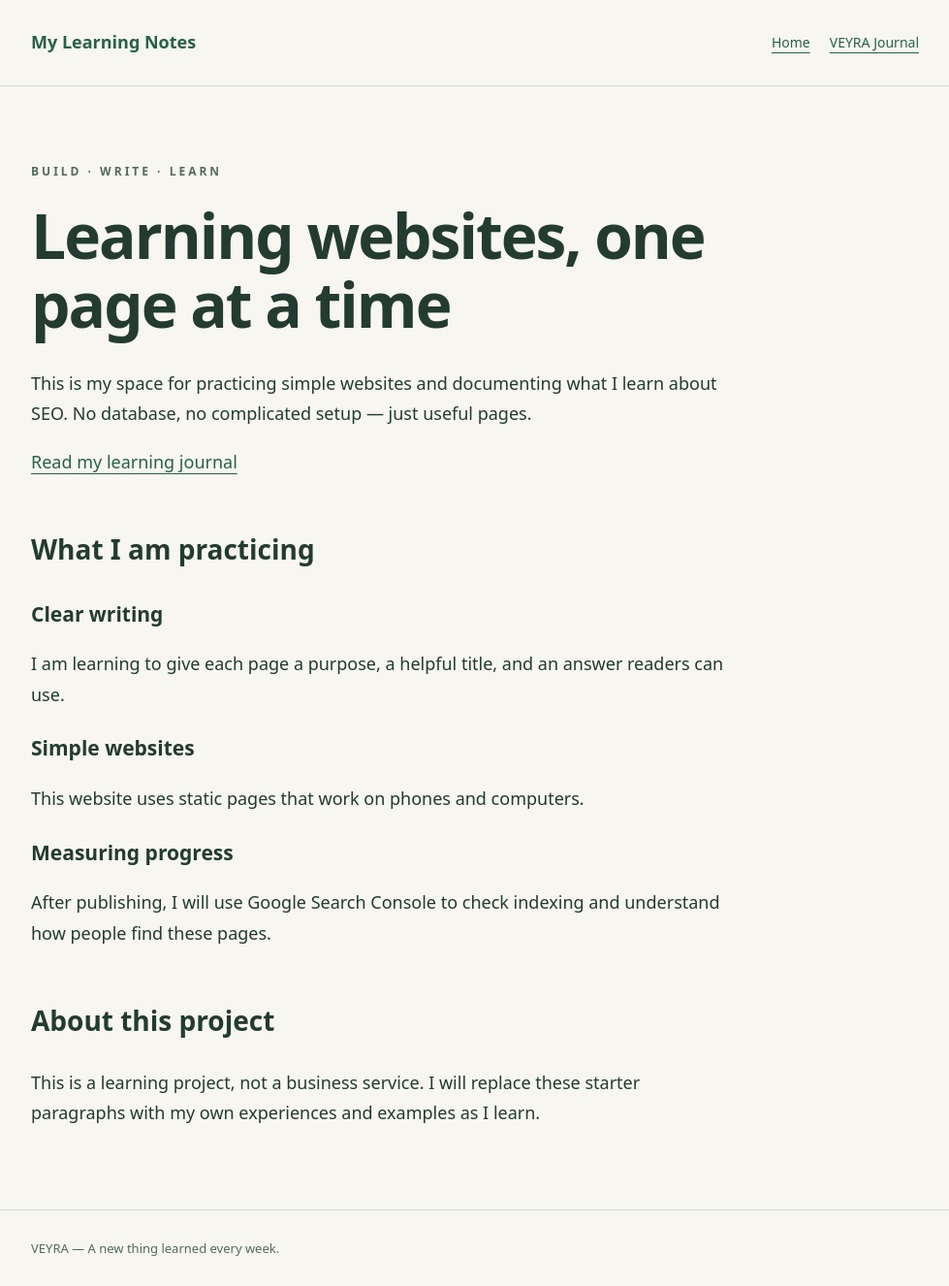
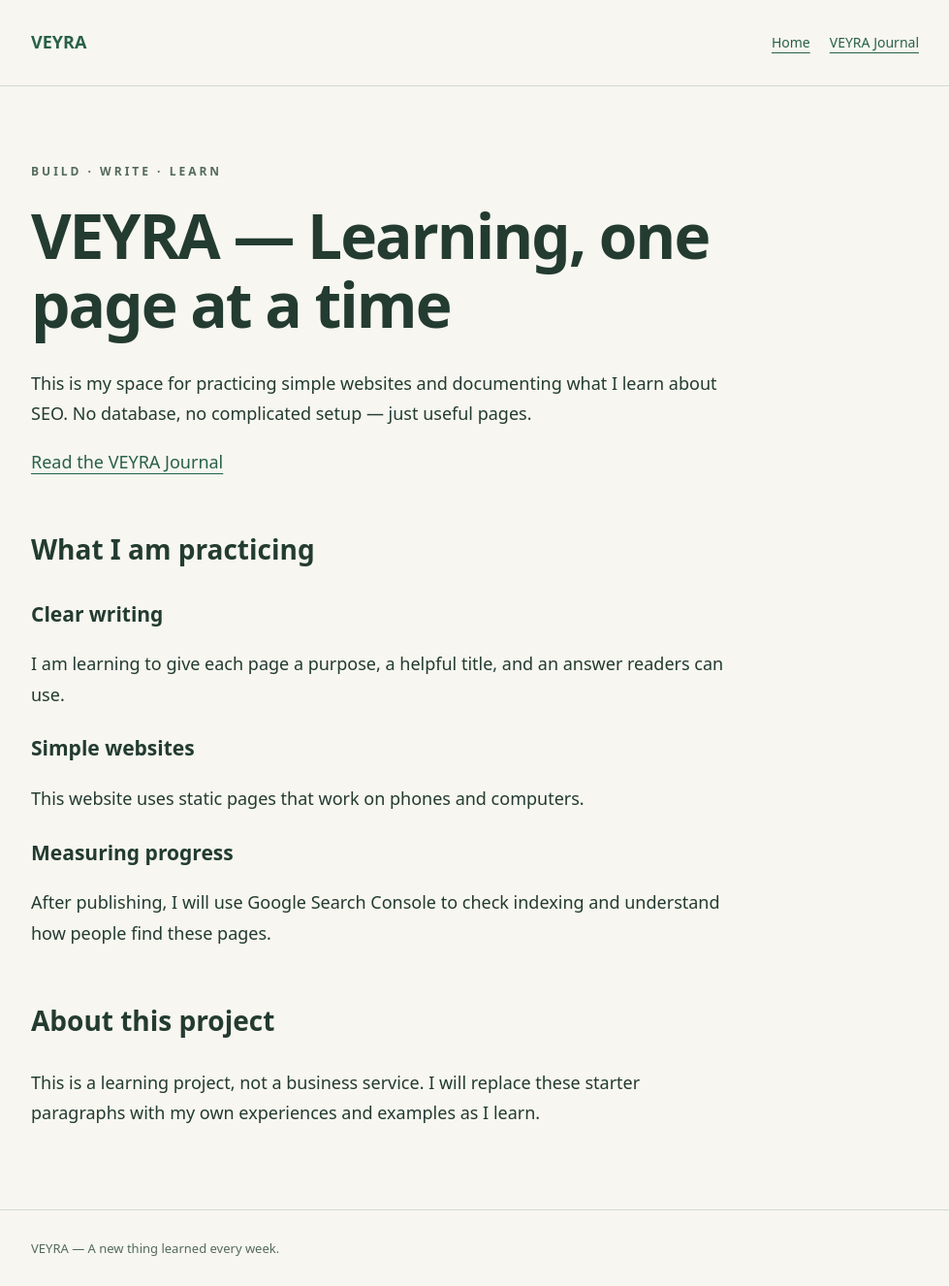
Before and after one commit to SpichhhX/VEYRA, a Jekyll site: the page built from index.md, in a window 1280 px wide. Shown: the whole page at 97% size, without its empty margins (150-1129 px from the left). Built offline with Jekyll 4.4.1, drawn with Linux system fonts in a browser that asks for light colours.

Commit message:
Rename website branding to VEYRA

```diff
--- a/_config.yml
+++ b/_config.yml
@@ -1,5 +1,5 @@
-title: My Learning Notes
-description: Practical notes from my journey learning websites and SEO.
+title: VEYRA
+description: "VEYRA: practical notes on websites, SEO, and learning by building."
 url: "https://SpichhhX.github.io"
 baseurl: "/seo-practice"
 lang: en
--- a/index.md
+++ b/index.md
@@ -1,15 +1,15 @@
 ---
 layout: default
-title: Learning websites, one page at a time
-description: A personal practice website for learning static websites, useful writing, and search engine optimization.
+title: VEYRA — Learning, one page at a time
+description: VEYRA is a personal practice website for learning static websites, useful writing, and search engine optimization.
 ---
 <p class="eyebrow">BUILD · WRITE · LEARN</p>
 
-# Learning websites, one page at a time
+# VEYRA — Learning, one page at a time
 
 This is my space for practicing simple websites and documenting what I learn about SEO. No database, no complicated setup — just useful pages.
 
-[Read my learning journal]({{ '/learning/' | relative_url }})
+[Read the VEYRA Journal]({{ '/learning/' | relative_url }})
 
 ## What I am practicing
 
```
Also changed, not shown: learning.md (+3 -3 lines), README.txt.
